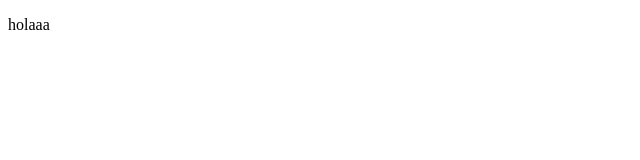
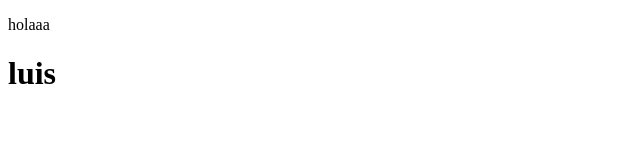
Before and after one commit to luisvelark/theme-wordpress, a plain HTML site: page index.html in a window 1280 px wide. Shown: the full height of the page, 0-640 px from the left. Drawn offline with Linux system fonts and the light colour scheme.

Commit message:
agregue un h1

```diff
--- a/index.html
+++ b/index.html
@@ -10,6 +10,7 @@
 
 <body>
   <p>holaaa</p>
+  <h1>luis</h1>
 </body>
 
 </html>
```
